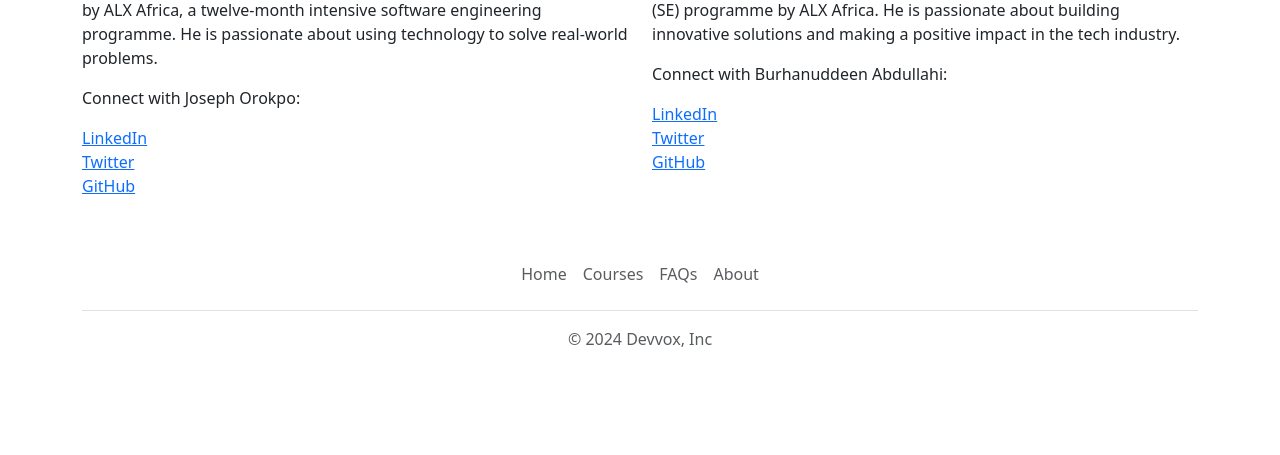
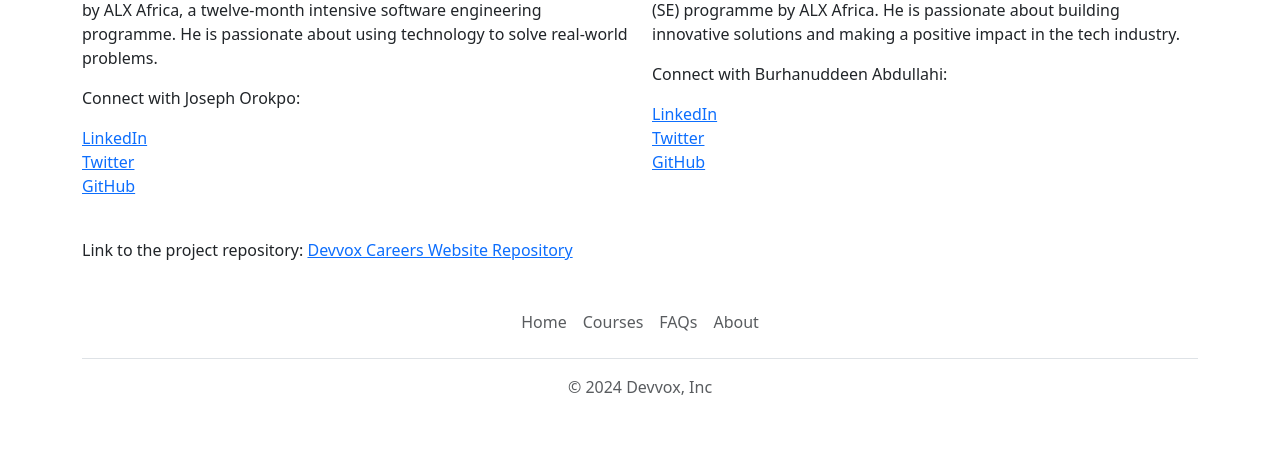
Before and after one commit to Josephorokpo/Devvox-careers-website, a Flask app: page /about in a window 1280 px wide. Shown: the part 630-1085 px from the top of the page. Before the commit the page ends 977 px from the top, so only its background shows below. Run offline with Flask 3, Linux system fonts and the light colour scheme.

Commit message:
Add link to projet repository on about.html for user accessibility

```diff
--- a/templates/about.html
+++ b/templates/about.html
@@ -39,6 +39,8 @@
                 </ul>
             </div>
         </div>
+       <!-- Link to the project repository -->
+       <p class="mt-4">Link to the project repository: <a href="https://github.com/Josephorokpo/Devvox-careers-website" target="_blank">Devvox Careers Website Repository</a></p>
     </div>
 
     <!-- Including the footer -->
```
